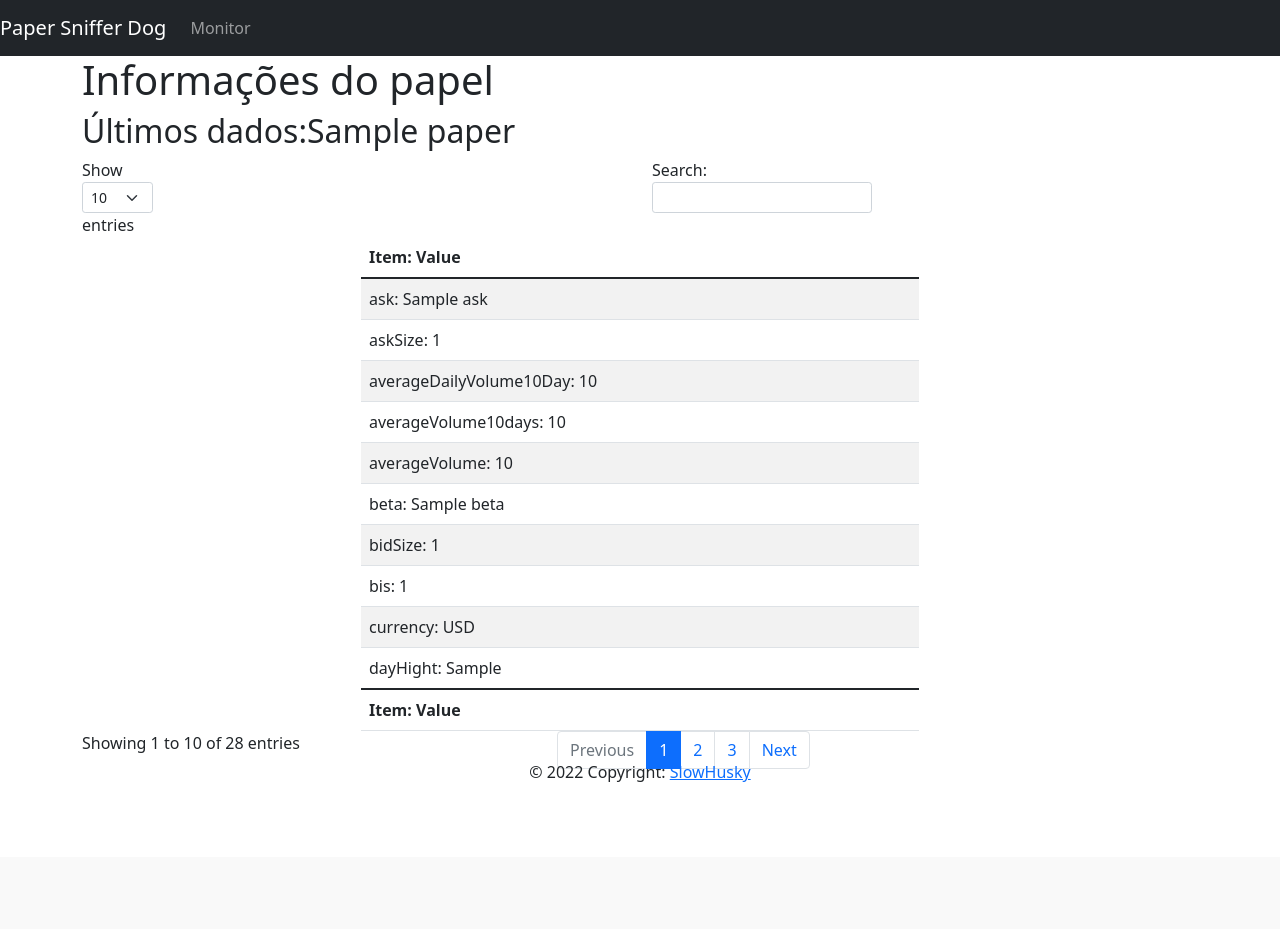
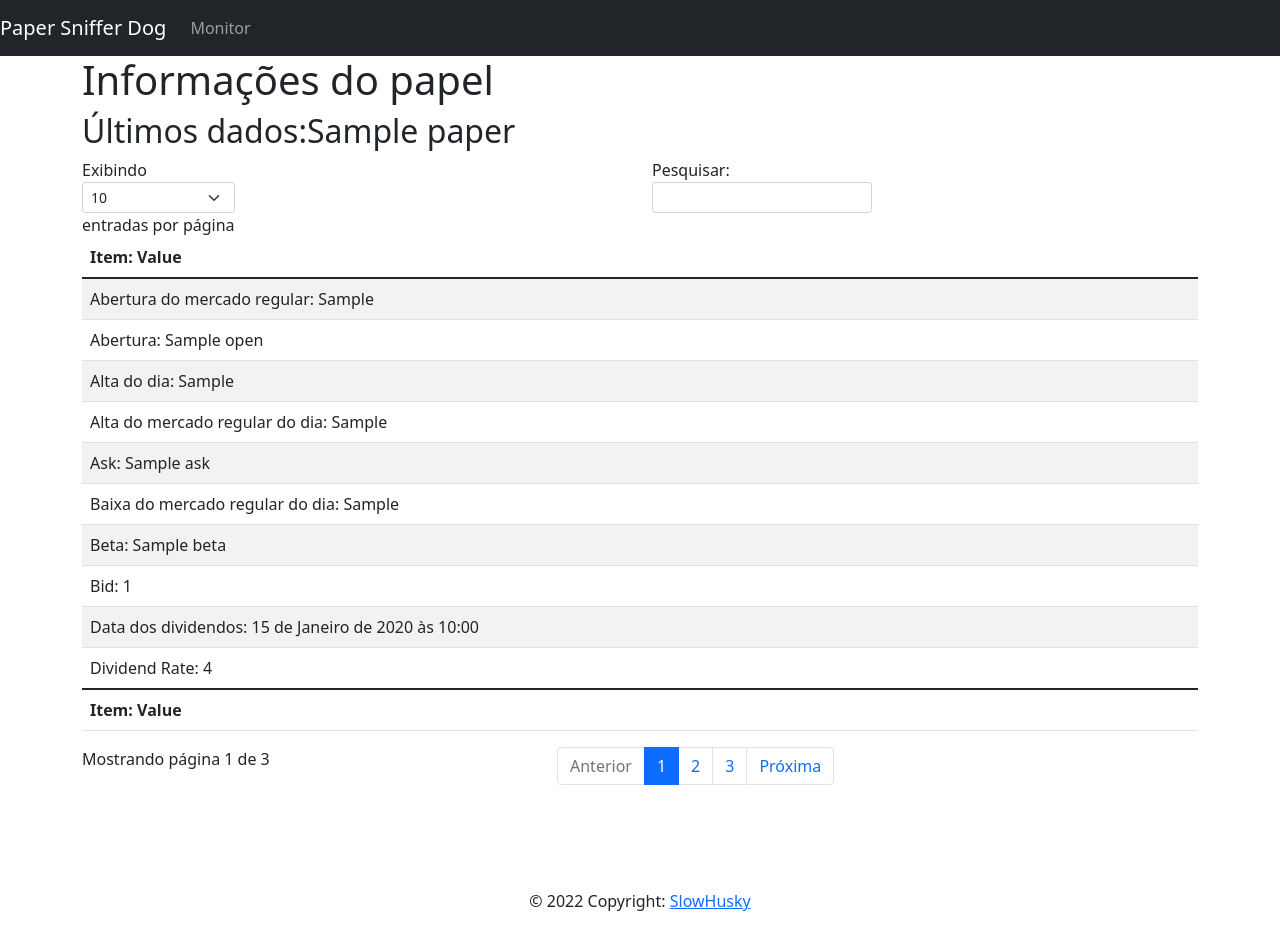
Before and after one commit to SlowHusky/Paper-Sniffer-Dog, a Django app: template papersnifferdog/getpapers/templates/getpapers/empresas.html in a window 1280 px wide. Before the commit the page ends 782 px from the top, so only its background shows below. Run offline with Django 4.2, Linux system fonts and the light colour scheme; the template is opened without the code that fills it: most values are stand-ins (such as "Sample title", 1, 10 or a date in 2020); parts of the project's set-up code (start-up, migrations or seed data) failed here and were passed over; some libraries are stand-ins or nearby versions.

Commit message:
Conclusão das funcionalidades do escopo

```diff
--- a/papersnifferdog/getpapers/tasks.py
+++ b/papersnifferdog/getpapers/tasks.py
@@ -4,6 +4,8 @@ from .getdata import showAllPapers, showOnePaper, showBalancePaper, returnTicker
 from .models import Papers, Prices, Monitoring
 from papersnifferdog.celery import app
 from .calculator import gain, decision
+#teste
+from django.core.mail import send_mail
 
 #tempo configurável, requisito do escopo
 app.conf.beat_schedule = {
@@ -30,9 +32,10 @@ def verify_tunnel():
         print(f'abriu: {item.open_price} agora: {item.price_now}')
         if item.open_price > 0:
             change = item.price_now/item.open_price
-            decision(change)
+            decision(change, paper)
         else:
             print('Mercado fechado')
+
 
 @app.task
 def update_prices():
--- a/papersnifferdog/getpapers/templates/getpapers/empresas.html
+++ b/papersnifferdog/getpapers/templates/getpapers/empresas.html
@@ -1,113 +1,118 @@
 {% extends 'getpapers/header.html' %}
-
 {% block content %}
     <div class="container">
         <h1>Informações do papel</h1>
-    <h2>Últimos dados:{{paper}}</h2>
-
-
+        <h2>Últimos dados:{{ paper }}</h2>
         <div class="row d-flex justify-content-center">
-    <table id="example" class="table table-striped"  style="width:50%">
+            <table id="data-table" class="table table-striped">
                 <thead>
                     <tr>
                         <th>Item: Value</th>
                     </tr>
                 </thead>
                 <tbody>
-
                     <tr>
-                <td>maxAge: {{info.maxAge}}</td>
+                        <td>Idade da ação: {{ info.maxAge }}</td>
                     </tr>
                     <tr>
-                <td>priceHint: {{info.priceHint}}</td>
+                        <td>Preço alvo: {{ info.priceHint }}</td>
                     </tr>
                     <tr>
-                <td>previousClose: {{info.previousClose}}</td>
+                        <td>Fechamento de ontem: {{ info.previousClose }}</td>
                     </tr>
                     <tr>
-                <td>open: {{info.open}}</td>
+                        <td>Abertura: {{ info.open }}</td>
                     </tr>
                     <tr>
-                <td>dayLow: {{info.dayLow}}</td>
+                        <td>Menor valor do dia: {{ info.dayLow }}</td>
                     </tr>
                     <tr>
-                <td>dayHight: {{info.dayHigh}}</td>
+                        <td>Alta do dia: {{ info.dayHigh }}</td>
                     </tr>
                     <tr>
-                <td>regularMarketPreviousClose: {{info.regularMarketPreviousClose}}</td>
+                        <td>Fechamento do mercado regular: {{ info.regularMarketPreviousClose }}</td>
                     </tr>
                     <tr>
-                <td>regularMarketOpen: {{info.regularMarketOpen}}</td>
+                        <td>Abertura do mercado regular: {{ info.regularMarketOpen }}</td>
                     </tr>
                     <tr>
-                <td>regularMarketDayLow: {{info.regularMarketDayLow}}</td>
+                        <td>Baixa do mercado regular do dia: {{ info.regularMarketDayLow }}</td>
                     </tr>
                     <tr>
-                <td>regularMarketDayHigh: {{info.regularMarketDayHigh}}</td>
+                        <td>Alta do mercado regular do dia: {{ info.regularMarketDayHigh }}</td>
                     </tr>
                     <tr>
-                <td>dividendRate: {{info.dividendRate}}</td>
+                        <td>Dividend Rate: {{ info.dividendRate }}</td>
                     </tr>
                     <tr>
-                <td>dividendYield: {{info.dividendYield}}</td>
+                        <td>Dividend Yeld: {{ info.dividendYield }}</td>
                     </tr>
                     <tr>
-                <td>exDividendDate: {{info.exDividendDate}}</td>
+                        <td>Data dos dividendos: {{ info.exDividendDate }}</td>
                     </tr>
                     <tr>
-                <td>payoutRatio: {{info.payoutRatio}}</td>
+                        <td>Índice de distribuição de dividendo: {{ info.payoutRatio }}</td>
                     </tr>
                     <tr>
-                <td>beta: {{info.beta}}</td>
+                        <td>Beta: {{ info.beta }}</td>
                     </tr>
                     <tr>
-                <td>trailingPE: {{info.trailingPE}}</td>
+                        <td>Trailing PE: {{ info.trailingPE }}</td>
                     </tr>
                     <tr>
-                <td>forwardPE: {{info.forwardPE}}</td>
+                        <td>Forward PE: {{ info.forwardPE }}</td>
                     </tr>
                     <tr>
-                <td>volume: {{info.volume}}</td>
+                        <td>Volume: {{ info.volume }}</td>
                     </tr>
                     <tr>
-                <td>regularMarketVolume: {{info.regularMarketVolume}}</td>
+                        <td>Volume do mercado regular: {{ info.regularMarketVolume }}</td>
                     </tr>
                     <tr>
-                <td>averageVolume: {{info.averageVolume}}</td>
+                        <td>Média de Volume: {{ info.averageVolume }}</td>
                     </tr>
                     <tr>
-                <td>averageVolume10days: {{info.averageVolume10days}}</td>
+                        <td>Média Volume nos últimos 10 dias: {{ info.averageVolume10days }}</td>
                     </tr>
                     <tr>
-                <td>averageDailyVolume10Day: {{info.averageDailyVolume10Day}}</td>
+                        <td>Média diária de Volume nos últimos 10 dias: {{ info.averageDailyVolume10Day }}</td>
                     </tr>
                     <tr>
-                <td>bis: {{info.bid}}</td>
+                        <td>Bid: {{ info.bid }}</td>
                     </tr>
                     <tr>
-                <td>ask: {{info.ask}}</td>
+                        <td>Ask: {{ info.ask }}</td>
                     </tr>
                     <tr>
-                <td>bidSize: {{info.bidSize}}</td>
+                        <td>
+                            Tamanho do Bid: {{ info.bidSize }}
+                        </td>
                     </tr>
                     <tr>
-                <td>askSize: {{info.askSize}}</td>
+                        <td>
+                            Tamanho do Ask: {{ info.askSize }}
+                        </td>
                     </tr>
                     <tr>
-                <td>marketCap: {{info.marketCap}}</td>
+                        <td>
+                            Market Cap: {{ info.marketCap }}
+                        </td>
                     </tr>
                     <tr>
-                <td>currency: {{info.currency}}</td>
+                        <td>
+                            Moeda: {{ info.currency }}
+                        </td>
                     </tr>
                 </tbody>
                 <tfoot>
                     <tr>
-                <th>Item: Value</th>
+                        <th>
+                            Item: Value
+                        </th>
                     </tr>
                 </tfoot>
             </table>
         </div>
     </div>
     {% include 'getpapers/footer.html' %}
-
 {% endblock content %}
--- a/papersnifferdog/getpapers/templates/getpapers/header.html
+++ b/papersnifferdog/getpapers/templates/getpapers/header.html
@@ -2,8 +2,12 @@
 <head>
     <title>Paper Sniffer Dog</title>
     <meta charset="utf-8">
-    <meta name="viewport" content="width=device-width,initial-scale=1,shrink-to-fit=no">
-    <link href="https://cdn.jsdelivr.net/npm/bootstrap@5.1.3/dist/css/bootstrap.min.css" rel="stylesheet" integrity="sha384-1BmE4kWBq78iYhFldvKuhfTAU6auU8tT94WrHftjDbrCEXSU1oBoqyl2QvZ6jIW3" crossorigin="anonymous">
+    <meta name="viewport"
+          content="width=device-width,initial-scale=1,shrink-to-fit=no">
+    <link href="https://cdn.jsdelivr.net/npm/bootstrap@5.1.3/dist/css/bootstrap.min.css"
+          rel="stylesheet"
+          integrity="sha384-1BmE4kWBq78iYhFldvKuhfTAU6auU8tT94WrHftjDbrCEXSU1oBoqyl2QvZ6jIW3"
+          crossorigin="anonymous">
     <script src="https://cdn.jsdelivr.net/npm/bootstrap@5.1.3/dist/js/bootstrap.bundle.min.js" integrity="sha384-ka7Sk0Gln4gmtz2MlQnikT1wXgYsOg+OMhuP+IlRH9sENBO0LRn5q+8nbTov4+1p" crossorigin="anonymous"></script>
     <script src="https://ajax.googleapis.com/ajax/libs/jquery/3.6.0/jquery.min.js"></script>
     <script src="https://cdn.jsdelivr.net/npm/@popperjs/core@2.10.2/dist/umd/popper.min.js" integrity="sha384-7+zCNj/IqJ95wo16oMtfsKbZ9ccEh31eOz1HGyDuCQ6wgnyJNSYdrPa03rtR1zdB" crossorigin="anonymous"></script>
@@ -13,28 +17,36 @@
     <script type="text/javascript" language="javascript" src="https://cdn.datatables.net/1.11.5/js/dataTables.bootstrap5.min.js"></script>
     <link rel="stylesheet" src="./stylesheet.css">
     <script type="text/javascript" class="init">
-
-
         $(document).ready(function() {
-            $('#example').DataTable();
-            $('#example').css("margin", "0 auto");
+            $('#data-table').DataTable({
+              "language": {
+                "lengthMenu": "Exibindo _MENU_ entradas por página",
+                "zeroRecords": "Nada encontrado - Desculpas :(",
+                "info": "Mostrando página _PAGE_ de _PAGES_",
+                "infoEmpty": "Sem dados",
+                "infoFiltered": "(Filtrar de _MAX_ entradas totais)",
+                "search": "Pesquisar:",
+                "paginate": {
+                  "first":      "Primeira",
+                  "last":       "Última",
+                  "next":       "Próxima",
+                  "previous":   "Anterior"
+              },
+            }
+            });
         } );
-
-
     </script>
-    <style>
-      .footer {
-         position: fixed;
-         left: 0;
-         bottom: 0;
-         width: 100%;
-         text-align: center;
-      }
-      </style>
 </head>
 <body>
-    <nav class="navbar navbar-expand-md navbar-dark bg-dark mb- "><a class="navbar-brand" href="{% url 'index' %}">Paper Sniffer Dog</a>
-        <button class="navbar-toggler" type="button" data-toggle="collapse" data-target="#navbarCollapse" aria-controls="navbarCollapse" aria-expanded="false" aria-label="Toggle navigation">
+    <nav class="navbar navbar-expand-md navbar-dark bg-dark mb- ">
+        <a class="navbar-brand" href="{% url 'index' %}">Paper Sniffer Dog</a>
+        <button class="navbar-toggler"
+                type="button"
+                data-toggle="collapse"
+                data-target="#navbarCollapse"
+                aria-controls="navbarCollapse"
+                aria-expanded="false"
+                aria-label="Toggle navigation">
             <span class="navbar-toggler-icon"></span>
         </button>
         <div class="collapse navbar-collapse" id="navbarCollapse">
```
Also changed, not shown: papersnifferdog/getpapers/calculator.py (+25 -5 lines), papersnifferdog/getpapers/templates/getpapers/formulario.html (+23 -18 lines), papersnifferdog/getpapers/templates/getpapers/index.html (+3 -7 lines), papersnifferdog/papersnifferdog/settings.py (+9 -2 lines), papersnifferdog/db.sqlite3, 2 other files. Lines whose indentation alone changed are shown as unchanged.
